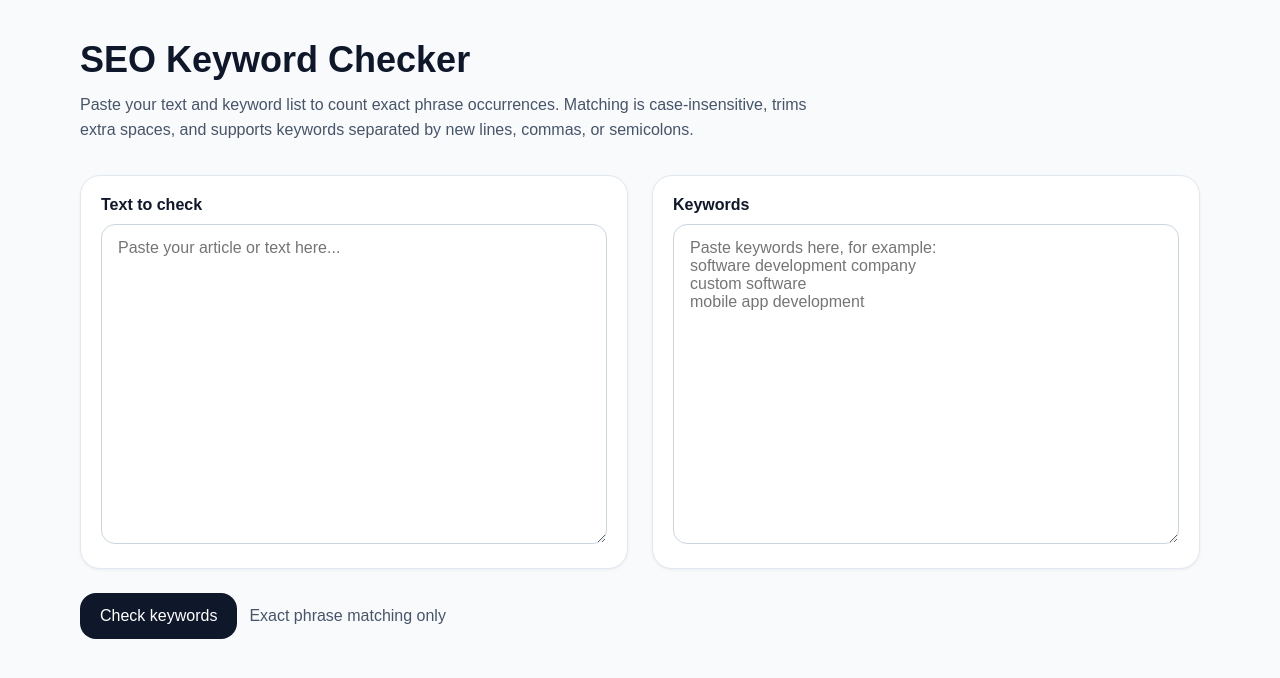
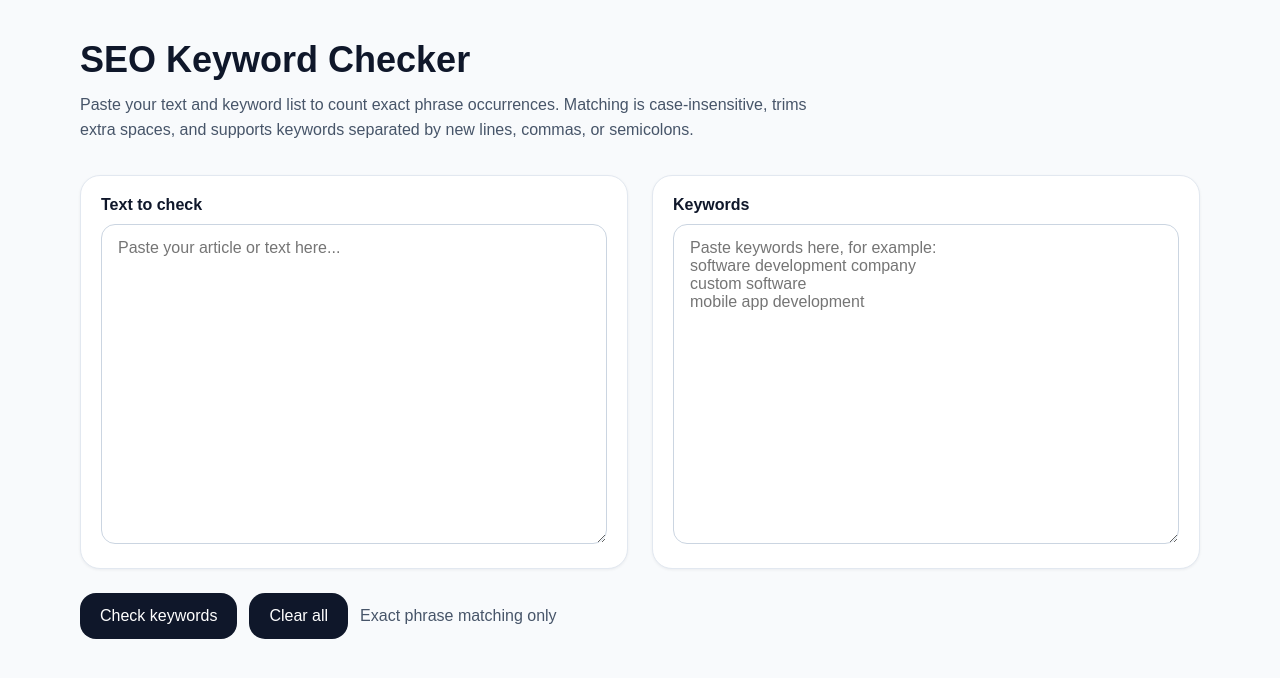
Before and after one commit to tonymazur373/keyword-checker, a Next.js app: page / in a window 1280 px wide. Shown: the top 678 px of the page. Built offline with nearby package versions, Linux system fonts and the light colour scheme.

Commit message:
page.tsx

```diff
--- a/app/page.tsx
+++ b/app/page.tsx
@@ -58,6 +58,13 @@ export default function Home() {
     setChecked(true);
   }
 
+  function handleClear() {
+    setText("");
+    setKeywordsInput("");
+    setResults([]);
+    setChecked(false);
+  }
+
   const summary = useMemo(() => {
     const total = results.length;
     const found = results.filter((item) => item.count > 0).length;
@@ -67,8 +74,8 @@ export default function Home() {
   }, [results]);
 
   const sortedResults = useMemo(() => {
-  return results;
-}, [results]);
+    return results;
+  }, [results]);
 
   return (
     <main className="page-shell">
@@ -107,6 +114,9 @@ export default function Home() {
         <div className="actions">
           <button type="button" onClick={handleCheck}>
             Check keywords
+          </button>
+          <button type="button" onClick={handleClear}>
+            Clear all
           </button>
           <span>Exact phrase matching only</span>
         </div>
```
